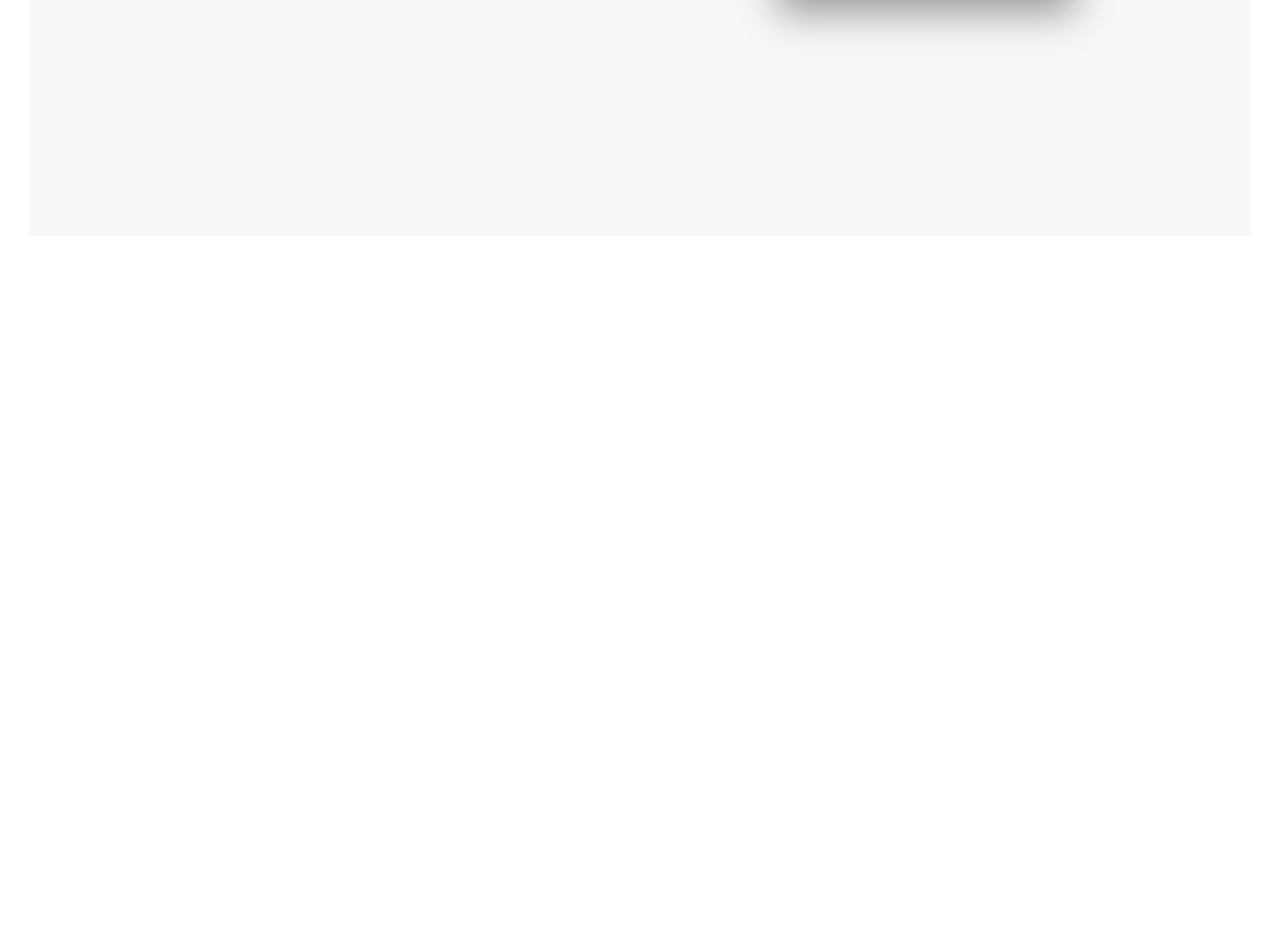
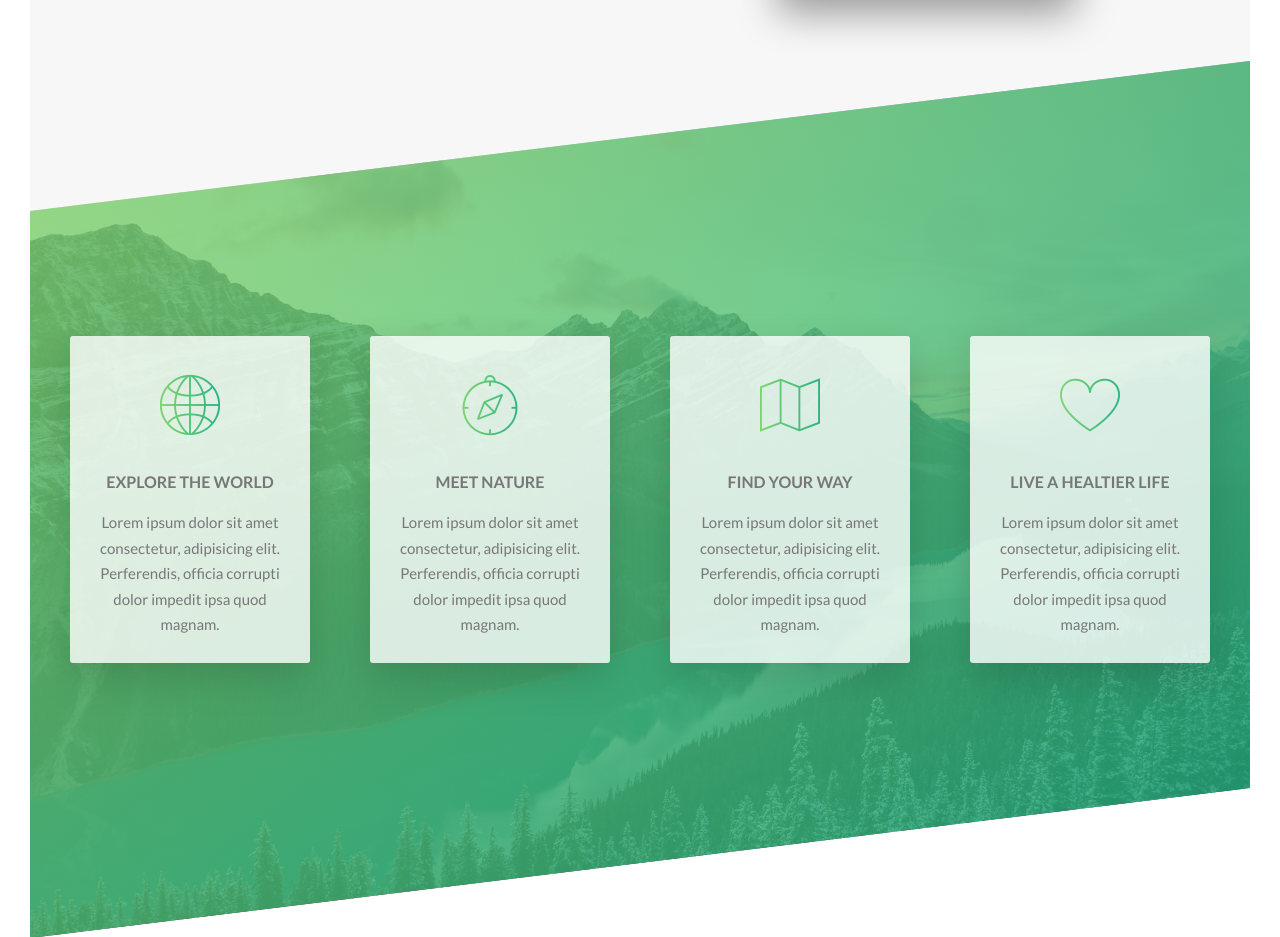
Before and after one commit to luisgabriel84/Natours, a website: page starter/index.html in a window 1280 px wide. Shown: the part 1321-2258 px from the top of the page. Before the commit the page ends 1587 px from the top, so only its background shows below. Drawn offline with Linux system fonts and the light colour scheme.

Commit message:
Features section

```diff
--- a/starter/index.html
+++ b/starter/index.html
@@ -9,6 +9,7 @@
 
     <link rel="stylesheet" href="css/icon-font.css">
     <link rel="stylesheet" href="css/style.css">
+    <link rel="stylesheet" href="css/icon-font.css">
     <link rel="shortcut icon" type="image/png" href="img/favicon.png">
 
     <title>Natours | Exciting tours for adventurous people</title>
@@ -64,6 +65,48 @@
 
         </section>
 
+        <section class="section-features">
+
+
+            <div class="row">
+                <div class="col-1-of-4">
+                    <div class="feature-box">
+                        <i class="feature-box__icon icon-basic-world"></i>
+                        <h3 class="heading-tertiary u-margin-bottom-small">Explore the world</h3>
+                        <p class="feature-box__text">
+                            Lorem ipsum dolor sit amet consectetur, adipisicing elit. Perferendis, officia corrupti dolor impedit ipsa quod magnam.
+                        </p>
+                    </div>
+                </div>
+                <div class="col-1-of-4">
+                    <div class="feature-box">
+                        <i class="feature-box__icon icon-basic-compass"></i>
+                        <h3 class="heading-tertiary u-margin-bottom-small">Meet Nature</h3>
+                        <p class="feature-box__text">
+                            Lorem ipsum dolor sit amet consectetur, adipisicing elit. Perferendis, officia corrupti dolor impedit ipsa quod magnam.
+                        </p>
+                    </div>
+                </div>
+                <div class="col-1-of-4">
+                    <div class="feature-box">
+                        <i class="feature-box__icon icon-basic-map"></i>
+                        <h3 class="heading-tertiary u-margin-bottom-small">Find your way</h3>
+                        <p class="feature-box__text">
+                            Lorem ipsum dolor sit amet consectetur, adipisicing elit. Perferendis, officia corrupti dolor impedit ipsa quod magnam.
+                        </p>
+                    </div>
+                </div>
+                <div class="col-1-of-4">
+                    <div class="feature-box">
+                        <i class="feature-box__icon icon-basic-heart"></i>
+                        <h3 class="heading-tertiary u-margin-bottom-small">Live a Healtier Life</h3>
+                        <p class="feature-box__text">
+                            Lorem ipsum dolor sit amet consectetur, adipisicing elit. Perferendis, officia corrupti dolor impedit ipsa quod magnam.
+                        </p>
+                    </div>
+                </div>
+            </div>
+        </section>
     </main>
 <!--
     <section class="grid-test">
--- a/starter/sass/components/_composition.scss
+++ b/starter/sass/components/_composition.scss
@@ -28,14 +28,8 @@
             z-index:20;
 
         }
-
-
     }
     &:hover &__photo:not(:hover){
         transform: scale(.95);
     }
-
-
-
-
 }
--- /dev/null
+++ b/starter/sass/components/_feature-box.scss
@@ -0,0 +1,25 @@
+.feature-box{
+    background-color: rgba($color-white,.8);
+    font-size:1.5rem;
+    padding: 2.5rem;
+    text-align: center;
+    border-radius: 3px;
+    box-shadow: 0 1.5rem 4rem rgba($color-black, .15);
+    transition:transform .3s;
+
+    &__icon{
+        font-size:6rem;
+        display: inline-block;
+        margin-bottom: .5rem;
+        background-image: linear-gradient(
+            to right, $color-primary-light,$color-primary-dark);
+            -webkit-background-clip: text;
+            color: transparent;
+
+    }
+    &:hover{
+        transform: translateY(-1.5rem) scale(1.03);
+    }
+
+
+}
--- a/starter/sass/main.scss
+++ b/starter/sass/main.scss
@@ -14,6 +14,7 @@
 @import "layout/header";
 @import "layout/grid";
 @import "components/composition";
+@import "components/feature-box";
 
 
 @import "pages/home";
--- a/starter/sass/pages/_home.scss
+++ b/starter/sass/pages/_home.scss
@@ -1,6 +1,18 @@
 .section-about{
-
     background-color: $color-grey-light-1;
     padding: 25rem 0;
     margin-top:-20vh;
 }
+.section-features{
+    padding:20rem 0;
+    background-image: linear-gradient(
+        to right bottom, rgba($color-primary-light, 0.8),
+        rgba($color-primary-dark, 0.8)),
+        url(../img/nat-4.jpg);
+        background-size: cover;
+    transform: skewY(-7deg);
+    margin-top:-10rem;
+    & > *{
+        transform: skewY(7deg);
+    }
+}
```
Also changed, not shown: starter/css/fonts/linea-basic-10.ttf (added), starter/css/fonts/linea-basic-10.woff (added), starter/css/icon-font.css (added), starter/css/style.css, 2 other files.
